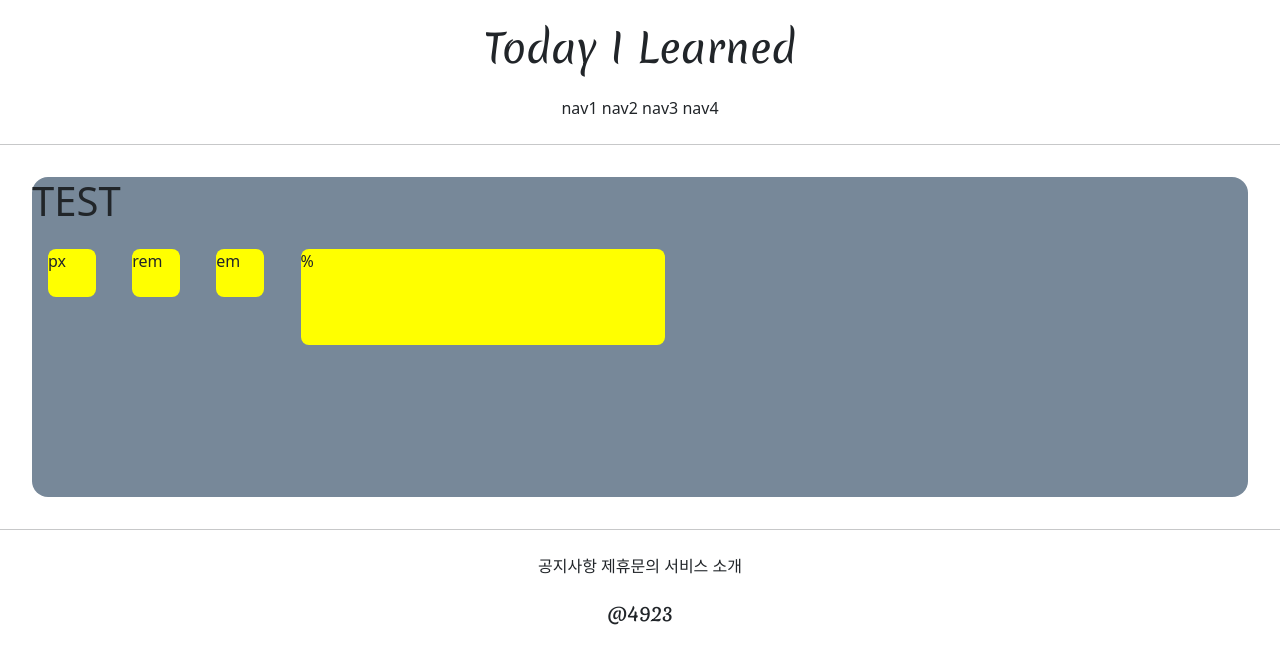
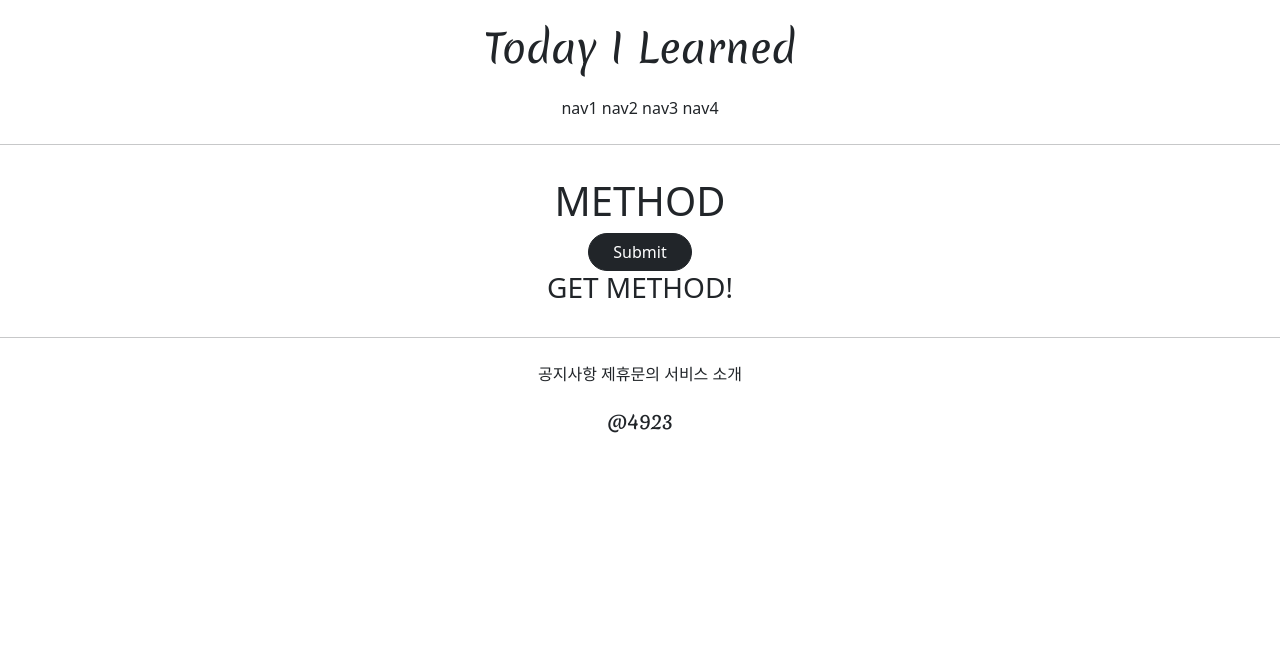
Before and after one commit to 4923/GwangjuAI2, a Django app: page /accountapp/hello_world/ in a window 1280 px wide. Shown: the top 664 px of the page. Run offline with Django 3.2, Linux system fonts and the light colour scheme; parts of the project's set-up code (start-up, migrations or seed data) failed here and were passed over.

Commit message:
Update : apply changed http response and change user view
- button change (bootstrap, rounded-pill, px-4)
- csrf_token
- use form tag

```diff
--- a/02_Rotation/WebApplication/Project/livecoding/accountapp/templates/accountapp/hello_world.html
+++ b/02_Rotation/WebApplication/Project/livecoding/accountapp/templates/accountapp/hello_world.html
@@ -2,27 +2,17 @@
 
 {% block contents %}
 
-<style>
-    .testing {
-        background-color: yellow;
-        margin: 1rem;
-        /* 48px : 원래 기본 브라우저 폰트 사이즈 : 16px 이므로 3rem과 같은 의미가 된다. */
-        height: 48px;
-        width: 48px;
-        border-radius: .5rem;
-        display: inline-block;
-    }
-</style>
+<div style="margin: 2rem; text-align: center">
 
-<div style="height: 20rem; background-color: lightslategray;
-    margin: 2rem; border-radius: 1rem; ">
-    <h1>TEST</h1>
+    <h1>METHOD</h1>
+    <form action="/accountapp/hello_world/" method="post">
+        {% csrf_token %}
+        <input type="submit" class="btn btn-dark rounded-pill px-4">
+        <!-- padding : 내부 여백, px-4로 내부 여백을 지정할 수 있다. (padding의 x축 방향으로 4정도의 내부 여백을 갖겠다.)-->
+        <!-- 이대로 제출하면 csrf가 없다. csrf는 원래 웹 해킹 방법 중 하나. 장고가 기본적으로 회피하게 도와준다. 항상 csrf token을 생성해야 한다. -->
+    </form>
+    <!-- action : 요청을 보낼 주소 -->
+    <h3>{{  text    }}</h3>
 
-    <div class="testing" style="height: 48px; width: 48px;"> px  </div>
-    <div class="testing" style="height: 3rem; width: 3rem;"> rem </div>
-    <div class="testing" style="height: 3em;  width: 3em; "> em  </div>
-    <div class="testing" style="height: 30%;  width: 30%; "> %   </div>
 </div>
-
-
 {% endblock %}
```
